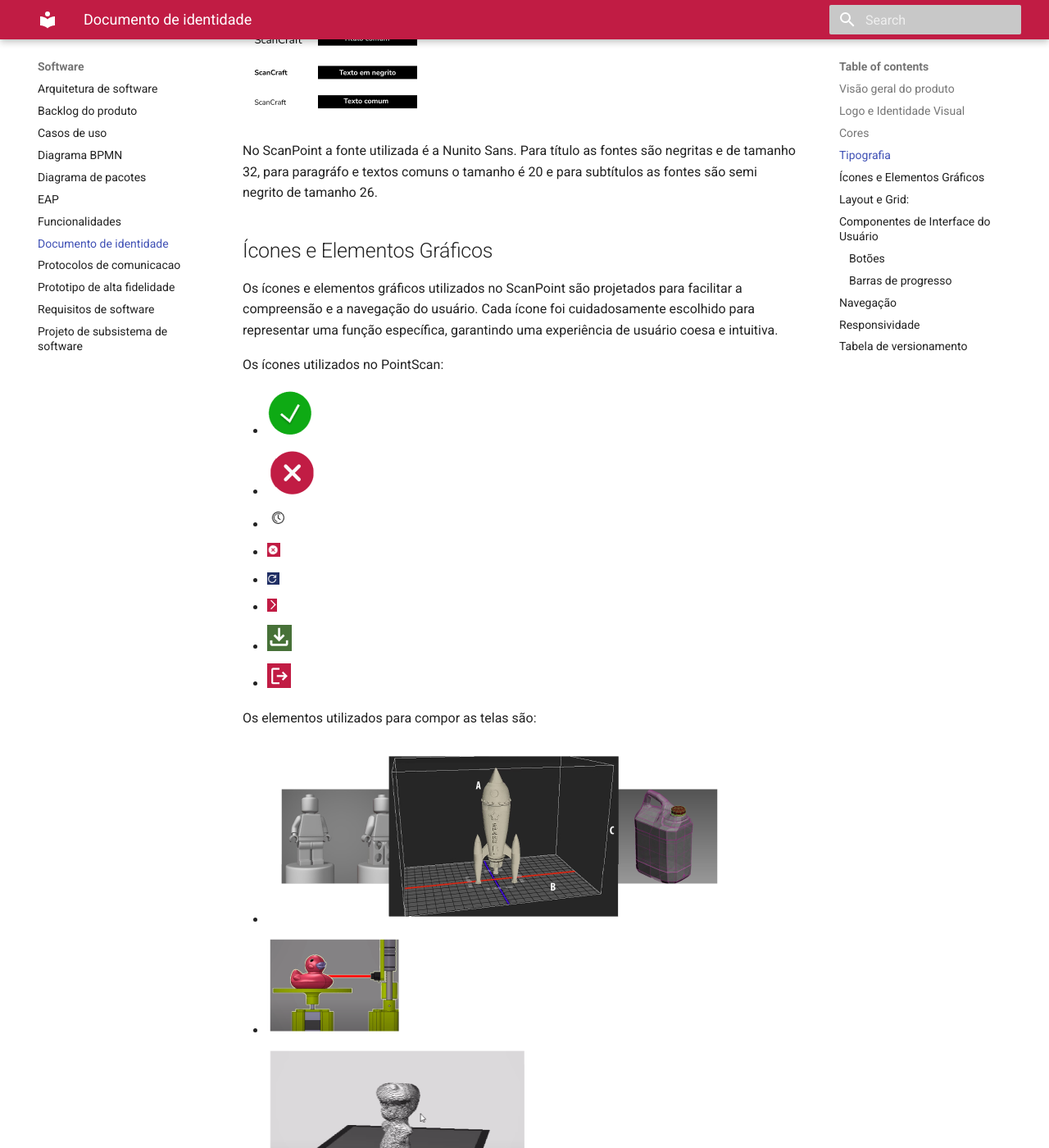
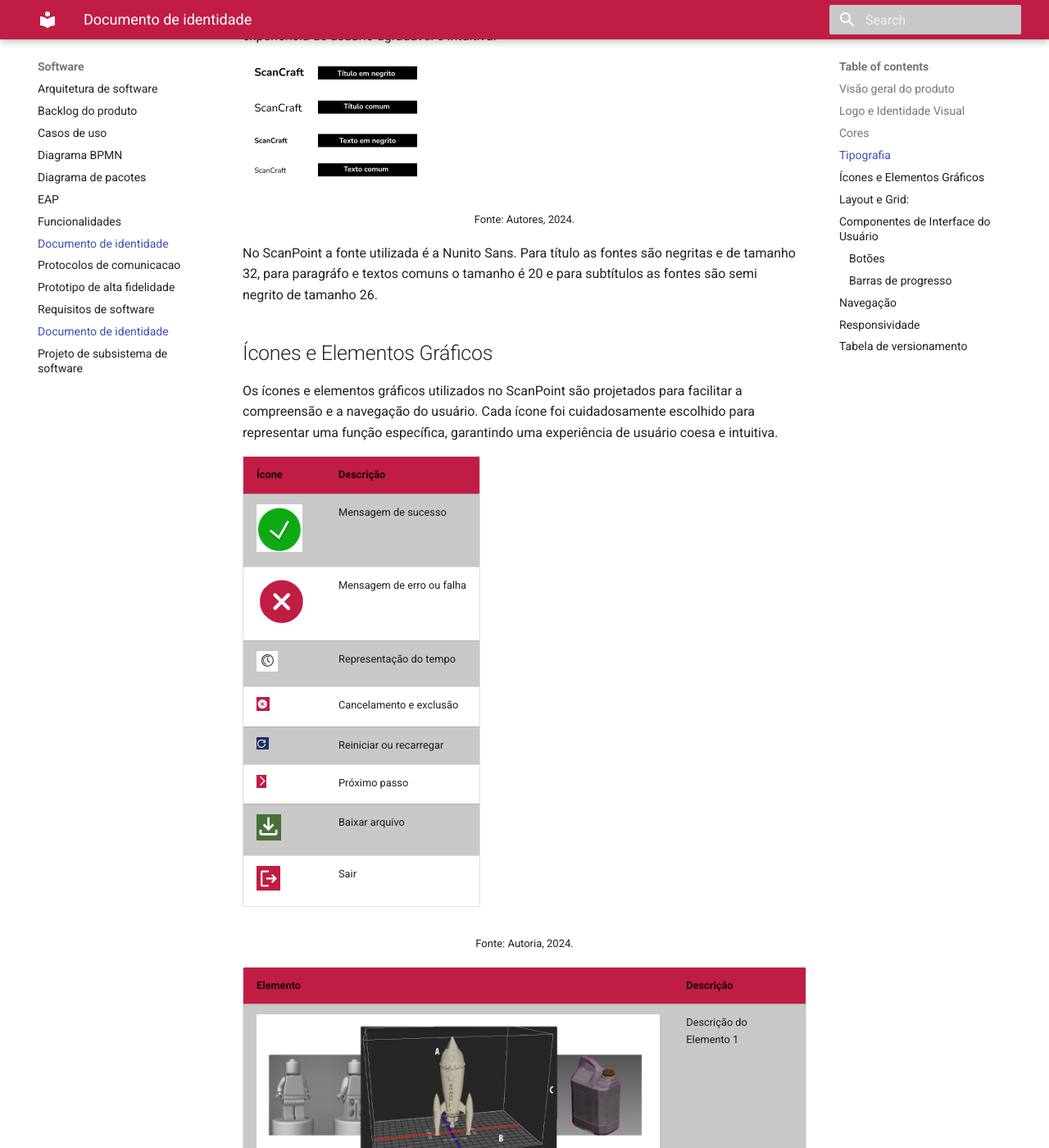
Before and after one commit to Calcioft/ScanPoint, an MkDocs documentation site: the page built from docs/software/identidade.md, in a window 1280 px wide and 1400 px high, scrolled down 1456 px. Shown: the whole window at 82% size. Built offline with MkDocs 1.6.1 and Material for MkDocs 9.7.7, drawn with Linux system fonts in a browser that asks for light colours; some of the changed text lies outside the part shown.

Commit message:
Adicionando tabela e legenda as imagens

```diff
--- a/docs/software/identidade.md
+++ b/docs/software/identidade.md
@@ -7,40 +7,46 @@ O software do ScanPoint é responsável por ser a interface com o usuário  no p
 A identidade visual do ScanPoint é representada por sua logo distintiva, que encapsula a essência do produto. O design da logo reflete a ideia do produto, que seria uma solução compacta para escanear e disponibilizar escaneamentos.
 
 ![Logo do PointScan](../assets/identidade/scanpoint-logo.png)
+<font size="2"><p style="text-align: center">Fonte: [Logo do PointScan](https://www.canva.com).</p></font>
 
 ## Cores
 As cores escolhidas para o ScanPoint foram cuidadosamente selecionadas para harmonizar com a logo e trazer uma experiência contínua e homogênea ao experimentar as interfaces do produto. Para isso, foram selecionadas:
 
 ![Cores usadas no PointScan](../assets/identidade/cores.png)
-
+<font size="2"><p style="text-align: center">Fonte: Autoria, 2024.</p></font>
 
 ## Tipografia
 A tipografia desempenha um papel fundamental na comunicação visual do ScanPoint. A escolha da fonte Nunito Sans reflete o compromisso com a clareza e a legibilidade, garantindo uma experiência de usuário agradável e intuitiva.
 
 ![Tipografia usada no PointScan](../assets/identidade/tipografia.png)
+<font size="2"><p style="text-align: center">Fonte: Autores, 2024.</p></font>
 
 No ScanPoint a fonte utilizada é a Nunito Sans. Para título as fontes são negritas e de tamanho 32, para paragráfo e textos comuns o tamanho é 20 e para subtítulos as fontes são semi negrito de tamanho 26.
 
 ## Ícones e Elementos Gráficos
 Os ícones e elementos gráficos utilizados no ScanPoint são projetados para facilitar a compreensão e a navegação do usuário. Cada ícone foi cuidadosamente escolhido para representar uma função específica, garantindo uma experiência de usuário coesa e intuitiva.
 
-Os ícones utilizados no PointScan:
+| Ícone | Descrição |
+| --- | --- |
+| ![Ícone para mensagens de sucesso](../assets/identidade/check.png) | Mensagem de sucesso |
+| ![Ícone para mensagens de erro ou falha](../assets/identidade/x.png) | Mensagem de erro ou falha |
+| ![Ícone para representar o tempo](../assets/identidade/time.png) | Representação do tempo |
+| ![Ícone para cancelamento e exclusão](../assets/identidade/xx.png) | Cancelamento e exclusão |
+| ![Ícone para re-inicar ou recarregar](../assets/identidade/reload.png) | Reiniciar ou recarregar |
+| ![Ícone para próximo passo](../assets/identidade/v.png) | Próximo passo |
+| ![Ícone para baixar arquivo](../assets/identidade/baixar.png) | Baixar arquivo |
+| ![Ícone para sair](../assets/identidade/sair.png) | Sair |
 
-* ![Ícone para mensagens de sucesso](../assets/identidade/check.png)
-* ![Ícone para mensagens de erro ou falha](../assets/identidade/x.png)
-* ![Ícone para representar o tempo](../assets/identidade/time.png)
-* ![Ícone para cancelamento e exclusão](../assets/identidade/xx.png)
-* ![Ícone para re-inicar ou recarregar](../assets/identidade/reload.png)
-* ![Ícone para próximo passo](../assets/identidade/v.png)
-* ![Ícone para baixar arquivo](../assets/identidade/baixar.png)
-* ![Ícone para sair](../assets/identidade/sair.png)
+<font size="2"><p style="text-align: center">Fonte: Autoria, 2024.</p></font>
 
-Os elementos utilizados para compor as telas são:
+| Elemento | Descrição |
+| --- | --- |
+| ![Elemento 1](../assets/identidade/elemento1.png) | Descrição do Elemento 1 |
+| ![Elemento 2](../assets/identidade/elemento2.png) | Descrição do Elemento 2 |
+| ![Elemento 3](../assets/identidade/elemento3.png) | Descrição do Elemento 3 |
+| ![Logo da UnB com FGA](../assets/identidade/unb-fga.png) | Logo da UnB com FGA |
 
-* ![Elemento 1](../assets/identidade/elemento1.png)
-* ![Elemento 2](../assets/identidade/elemento2.png)
-* ![Elemento 3](../assets/identidade/elemento3.png)
-* ![Logo da UnB com FGA](../assets/identidade/unb-fga.png)
+<font size="2"><p style="text-align: center">Fonte: Autoria, 2024.</p></font>
 
 ## Layout e Grid:
 
@@ -48,25 +54,36 @@ Para manter o padrão em todas as telas foi utilizado o um grid com 6 linhas e
 
 ![Grid](../assets/identidade/grid.png)
 
+<font size="2"><p style="text-align: center">Fonte: Autoria, 2024.</p></font>
+
 ## Componentes de Interface do Usuário
 
 ### Botões
-* ![Botão para iniciar habilitado](../assets/identidade/botao-iniciar1.png)
-* ![Botão para iniciar desabilitado](../assets/identidade/botao-iniciar2.png)
-* ![Botão para baixar arquivo](../assets/identidade/botao-baixar.png)
-* ![Botão para cancelar](../assets/identidade/botao-cancelar.png)
-* ![Botão para re-iniciar](../assets/identidade/botao-reload.png)
-* ![Botão para sair](../assets/identidade/botao-sair.png)
+
+| Botão | Descrição |
+| --- | --- |
+| ![Botão para iniciar habilitado](../assets/identidade/botao-iniciar1.png) | Botão para iniciar (habilitado) |
+| ![Botão para iniciar desabilitado](../assets/identidade/botao-iniciar2.png) | Botão para iniciar (desabilitado) |
+| ![Botão para baixar arquivo](../assets/identidade/botao-baixar.png) | Botão para baixar arquivo |
+| ![Botão para cancelar](../assets/identidade/botao-cancelar.png) | Botão para cancelar |
+| ![Botão para re-iniciar](../assets/identidade/botao-reload.png) | Botão para reiniciar |
+| ![Botão para sair](../assets/identidade/botao-sair.png) | Botão para sair |
+
+<font size="2"><p style="text-align: center">Fonte: Autoria, 2024.</p></font>
 
 ### Barras de progresso
 
 ![Barra de progresso](../assets/identidade/barra-de-carregamento.png)
+
+<font size="2"><p style="text-align: center">Fonte: Autoria, 2024.</p></font>
 
 ## Navegação
 
 Com o objetivo de melhorar a experiência do usuário na aplicação foi criada uma barra de navegação no topo da tela para falicitar a transição entre as telas sobre e do processo em si, como demostrado na imagem abaixo:
 
 ![Barra de navegação](../assets/identidade/nav-bar.png)
+
+<font size="2"><p style="text-align: center">Fonte: Autoria, 2024.</p></font>
 
 ## Responsividade
 
@@ -82,3 +99,4 @@ A responsividade é uma característica fundamental do ScanPoint, garantindo uma
 | 0.4 | 29/04/2024 | Ajuste de formatação | Carla R. Cangussú |
 | 0.5 | 29/04/2024 | Ajuste no caminho de algumas imagens | Carla R. Cangussú |
 | 1.0 | 29/04/2024 | Arrumando paths, imagens, textos e formatação | Brenda Santos |
+| 1.1 | 03/05/2024 | Adicionando tabela e legenda nas imagens | Guilherme Basilio |
--- a/mkdocs.yml
+++ b/mkdocs.yml
@@ -45,6 +45,7 @@ nav:
       - Protocolos de comunicacao: software/protocolos-de-comunicacao-software.md
       - Prototipo de alta fidelidade: software/prototipo.md
       - Requisitos de software: software/requisitos.md
+      - Identidade: software/identidade.md
       - Projeto de subsistema de software: software/subsistema-software.md
   - Eletrônica/Energia:
       - Arquitetura: eletronica-energia/arquitetura_energia.md
```
